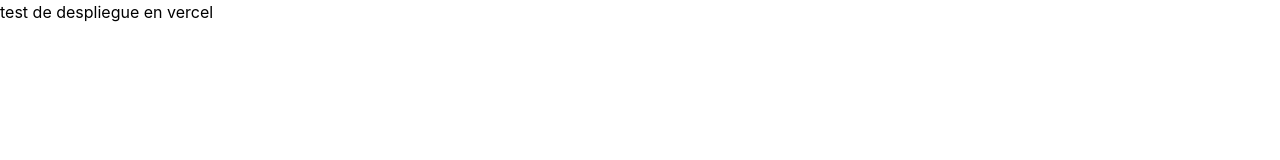
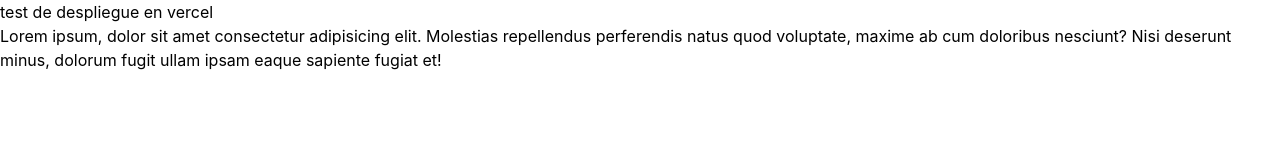
Before and after one commit to romero-m14/test-vercel, a website built with Vite: page index.html in a window 1280 px wide. Built offline with nearby package versions, Linux system fonts and the light colour scheme.

Commit message:
parrafo agregado

```diff
--- a/index.html
+++ b/index.html
@@ -4,10 +4,16 @@
     <meta charset="UTF-8" />
     <link rel="icon" type="image/svg+xml" href="/favicon.svg" />
     <meta name="viewport" content="width=device-width, initial-scale=1.0" />
-    <link rel="stylesheet" href="./style.css">
+    <link rel="stylesheet" href="./style.css" />
     <title>test-vercel</title>
   </head>
   <body>
     <h1>test de despliegue en vercel</h1>
+    <p>
+      Lorem ipsum, dolor sit amet consectetur adipisicing elit. Molestias
+      repellendus perferendis natus quod voluptate, maxime ab cum doloribus
+      nesciunt? Nisi deserunt minus, dolorum fugit ullam ipsam eaque sapiente
+      fugiat et!
+    </p>
   </body>
 </html>
```
